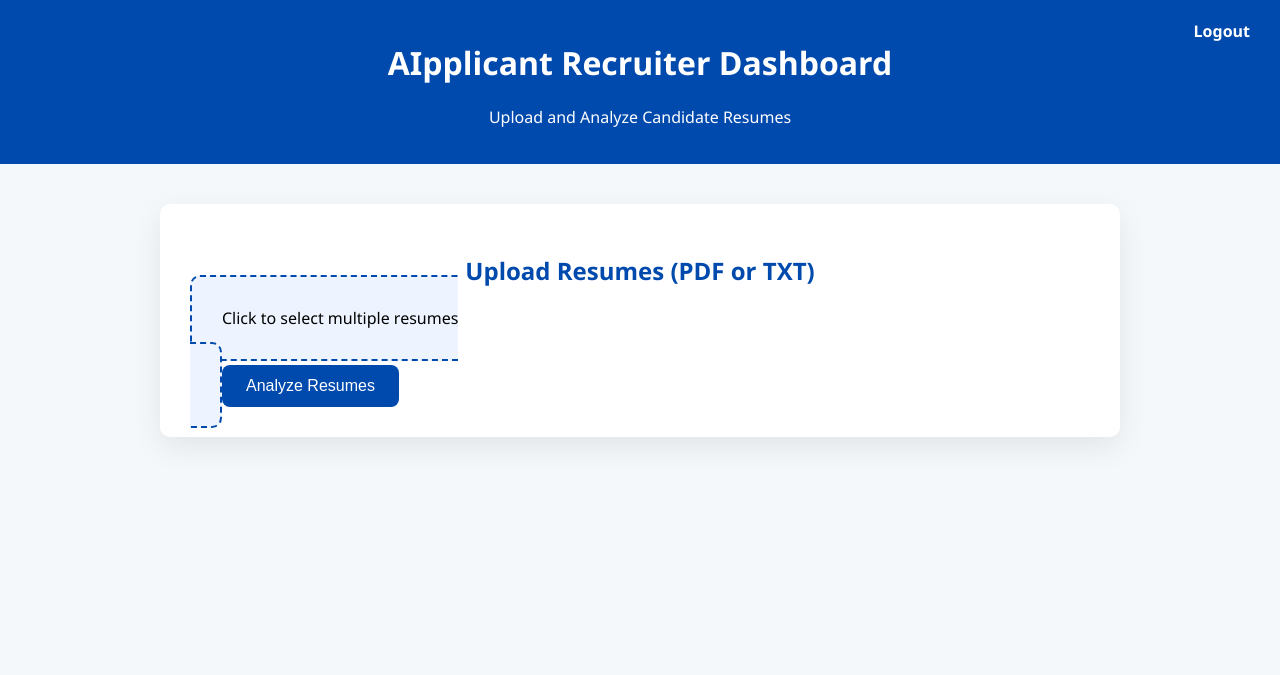
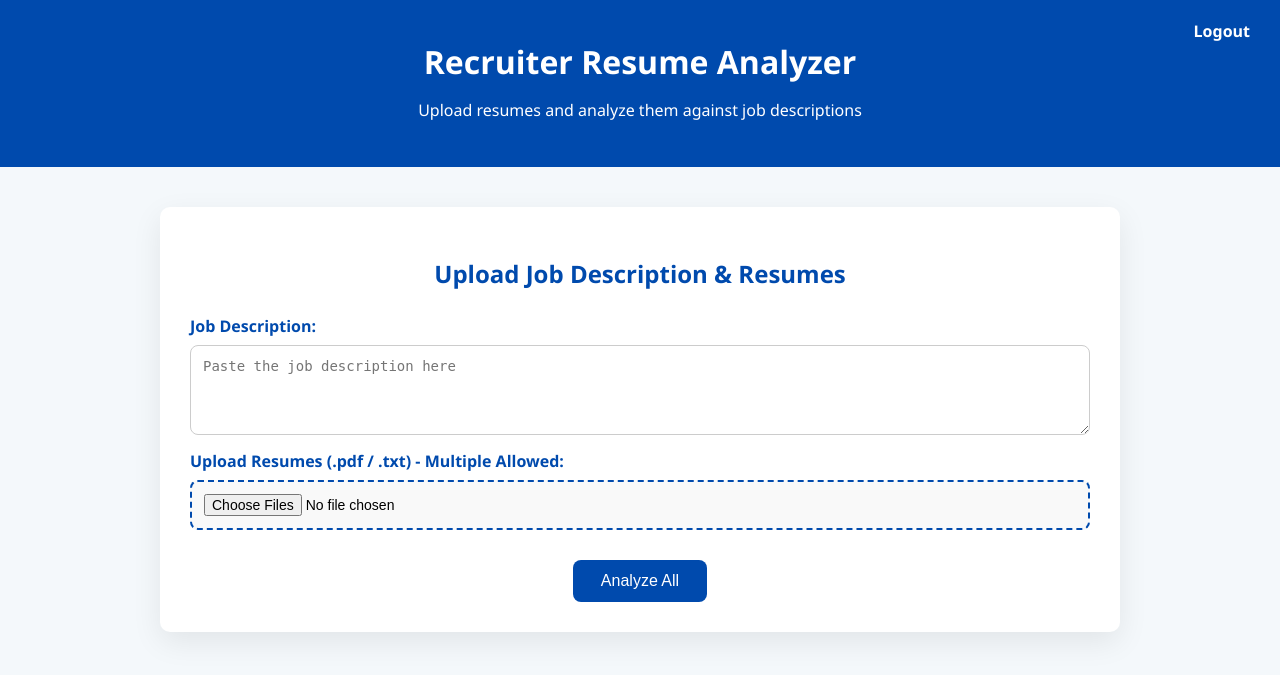
Before and after one commit to Shirishacoder/AIpplicant-AI-Powered-Resume-Analysis-, a Flask app: template templates/recruiter.html in a window 1280 px wide. Shown: the top 675 px of the page. Run offline with Flask 3, Linux system fonts and the light colour scheme; the template is opened without the code that fills it, so the values that code supplies are empty.

Commit message:
Revamp recruiter dashboard layout and functionality
Updated the recruiter dashboard to improve functionality and aesthetics, including title change, form adjustments, and enhanced styling.

```diff
--- a/templates/recruiter.html
+++ b/templates/recruiter.html
@@ -2,7 +2,7 @@
 <html lang="en">
 <head>
 <meta charset="UTF-8">
-    <title>Recruiter Dashboard - AIpplicant</title>
+<title>Recruiter Resume Analyzer</title>
 <style>
     body {
         font-family: 'Segoe UI', sans-serif;
@@ -14,25 +14,14 @@
     .header {
         background: #004aad;
         color: white;
-            padding: 20px;
+        padding: 40px 20px 30px;
         text-align: center;
         position: relative;
     }
 
-        .logout {
-            position: absolute;
-            top: 20px;
-            right: 30px;
-            color: white;
-            text-decoration: none;
-            font-weight: bold;
-            height: 30;
-            width: 30;
-        }
-        }
-
-        .logout:hover {
-            text-decoration: underline;
+    .header h1 {
+        margin: 0;
+        font-size: 2em;
     }
 
     .container {
@@ -41,65 +30,167 @@
         padding: 30px;
         background: white;
         border-radius: 10px;
-            box-shadow: 0 10px 30px rgba(0, 0, 0, 0.08);
+        box-shadow: 0 10px 30px rgba(0,0,0,0.08);
     }
 
     h2 {
         text-align: center;
         color: #004aad;
+        margin-bottom: 25px;
+    }
+
+    form label {
+        font-weight: bold;
+        margin-top: 10px;
+        display: block;
+        color: #004aad;
+    }
+
+    textarea, input[type="file"] {
+        width: 100%;
+        padding: 12px;
+        margin-top: 8px;
+        border: 1px solid #ccc;
+        border-radius: 8px;
+        font-size: 14px;
+        box-sizing: border-box;
+    }
+
+    textarea:focus, input:focus {
+        outline: none;
+        border-color: #5ca0d3;
+        box-shadow: 0 0 5px rgba(92,160,211,0.4);
     }
 
     input[type="file"] {
-            display: none;
-        }
-
-        .custom-upload {
         border: 2px dashed #004aad;
-            background-color: #eef4ff;
-            padding: 30px;
-            text-align: center;
-            border-radius: 10px;
+        background: #f9f9f9;
         cursor: pointer;
-        }
-
-        .custom-upload:hover {
-            background-color: #dcecff;
     }
 
     button {
         background: #004aad;
         color: white;
-            padding: 12px 24px;
+        padding: 12px 28px;
         border: none;
         border-radius: 8px;
         font-size: 16px;
         cursor: pointer;
-            margin-top: 20px;
+        margin: 20px auto 0;
+        display: block;
+        transition: background 0.3s ease;
     }
 
     button:hover {
         background: #00347a;
     }
 
+    ul#file-list {
+        margin-top: 10px;
+        list-style: none;
+        padding: 0;
+        display: flex;
+        flex-wrap: wrap;
+        gap: 8px;
+    }
+
+    ul#file-list li {
+        background: #e0f0ff;
+        padding: 6px 10px;
+        border-radius: 20px;
+        font-size: 13px;
+        color: #005b8f;
+    }
+
     table {
         width: 100%;
-            margin-top: 30px;
         border-collapse: collapse;
+        margin-top: 20px;
+        border-radius: 8px;
+        overflow: hidden;
+        box-shadow: 0 4px 12px rgba(0,0,0,0.05);
     }
 
-        th, td {
-            padding: 12px 15px;
-            border-bottom: 1px solid #ccc;
+    table th {
+        background: #004aad;
+        color: white;
+        padding: 12px;
         text-align: left;
     }
 
-        th {
-            background-color: #f1f4f9;
+    table td {
+        padding: 10px;
+        border-bottom: 1px solid #ddd;
         color: #333;
     }
 
-        .highlight {
-            background-color: #e6fff2;
+    tr:hover {
+        background: #eef4ff;
+    }
+
+    /* Collapsible sections (optional for future use) */
+    .collapsible {
+        background-color: #004aad;
+        color: white;
+        cursor: pointer;
+        padding: 12px 20px;
+        width: 100%;
+        border: none;
+        outline: none;
+        font-size: 1.1em;
+        font-weight: 600;
+        border-radius: 8px;
+        margin-bottom: 8px;
+        display: flex;
+        justify-content: space-between;
+        align-items: center;
+        user-select: none;
+        transition: background 0.3s ease;
+    }
+
+    .collapsible:hover {
+        background-color: #00347a;
+    }
+.logout {
+            position: absolute;
+            top: 20px;
+            right: 30px;
+            color: white;
+            text-decoration: none;
+            font-weight: bold;
+            font: size 25px;
+        }
+
+        .logout:hover {
+            text-decoration: underline;
+        }
+
+    .content-collapsible {
+        max-height: 0;
+        overflow: hidden;
+        transition: max-height 0.4s ease;
+        background: #eef4ff;
+        padding: 0 20px;
+        border-radius: 0 0 8px 8px;
+        margin-bottom: 15px;
+    }
+
+    .content-collapsible ul {
+        list-style: square;
+        padding-left: 20px;
+        color: #444;
+        margin: 15px 0;
+    }
+
+    .content-collapsible li {
+        margin-bottom: 6px;
+    }
+
+    @media (max-width: 600px) {
+        .container {
+            padding: 20px;
+            margin: 20px auto;
+        }
     }
 </style>
 </head>
@@ -107,52 +198,58 @@
 
 <div class="header">
     <a class="logout" href="/logout">Logout</a>
-    <h1>AIpplicant Recruiter Dashboard</h1>
-    <p>Upload and Analyze Candidate Resumes</p>
+    <h1>Recruiter Resume Analyzer</h1>
+    <p>Upload resumes and analyze them against job descriptions</p>
 </div>
 
 <div class="container">
-    <h2>Upload Resumes (PDF or TXT)</h2>
-    <form method="POST" action="/recruiter" enctype="multipart/form-data">
-        <label class="custom-upload">
-            Click to select multiple resumes
-            <input type="file" name="resumes" multiple required onchange="updateFileNames(this)">
-            <p id="file-names"></p>
-        </label>
-        <button type="submit">Analyze Resumes</button>
+    <h2>Upload Job Description & Resumes</h2>
+    <form method="POST" enctype="multipart/form-data">
+        <label>Job Description:</label>
+        <textarea name="job_description" rows="4" placeholder="Paste the job description here"></textarea>
+
+        <label>Upload Resumes (.pdf / .txt) - Multiple Allowed:</label>
+        <input type="file" name="resumes" id="resume-input" multiple required>
+        <ul id="file-list"></ul>
+
+        <button type="submit">Analyze All</button>
     </form>
 
     {% if candidates %}
-    <h2>Top Candidates</h2>
+    <div class="results">
+        <h3>Analysis Results</h3>
         <table>
-        <thead>
             <tr>
-                <th>Name</th>
-                <th>Score (%)</th>
-                <th>Matched Keywords</th>
+                <th>Resume Name</th>
+                <th>Score</th>
+
+                <th>Matched JD Keywords</th>
                 <th>Grammar Errors</th>
             </tr>
-        </thead>
-        <tbody>
             {% for c in candidates %}
-            <tr class="{% if c.score > 80 %}highlight{% endif %}">
+            <tr>
                 <td>{{ c.name }}</td>
                 <td>{{ c.score }}</td>
-                <td>{{ c.matched_keywords | join(', ') }}</td>
+                <!-- <td>{{ ", ".join(c.matched_keywords) }}</td> -->
+                <td>{{ ", ".join(c.matched_jd_keywords) }}</td>
                 <td>{{ c.grammar_errors }}</td>
             </tr>
             {% endfor %}
-        </tbody>
         </table>
+    </div>
     {% endif %}
 </div>
 
 <script>
-    function updateFileNames(input) {
-        const names = Array.from(input.files).map(f => f.name).join(', ');
-        document.getElementById('file-names').textContent = names;
+document.getElementById('resume-input').addEventListener('change', function() {
+    const fileList = document.getElementById('file-list');
+    fileList.innerHTML = '';
+    for (let file of this.files) {
+        let li = document.createElement('li');
+        li.textContent = file.name;
+        fileList.appendChild(li);
     }
+});
 </script>
-
 </body>
 </html>
```
Lines whose indentation alone changed are shown as unchanged.
